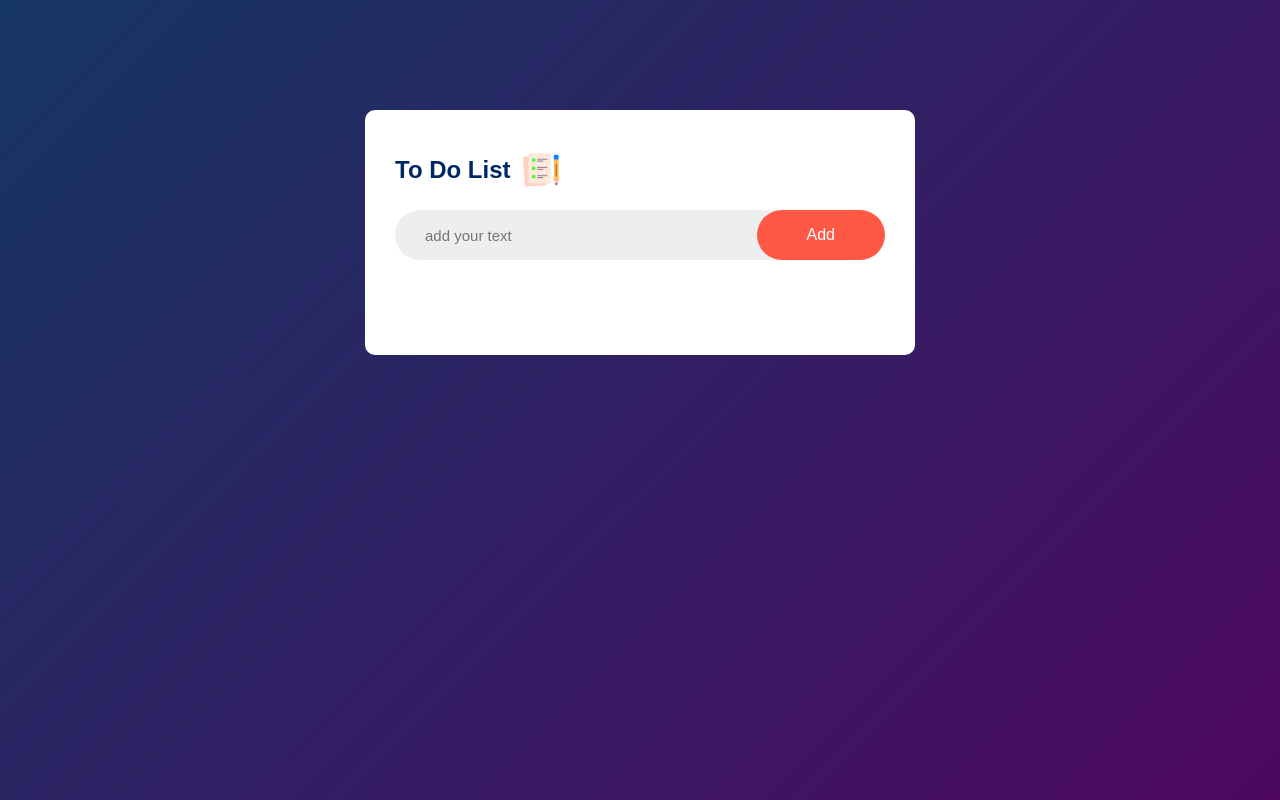
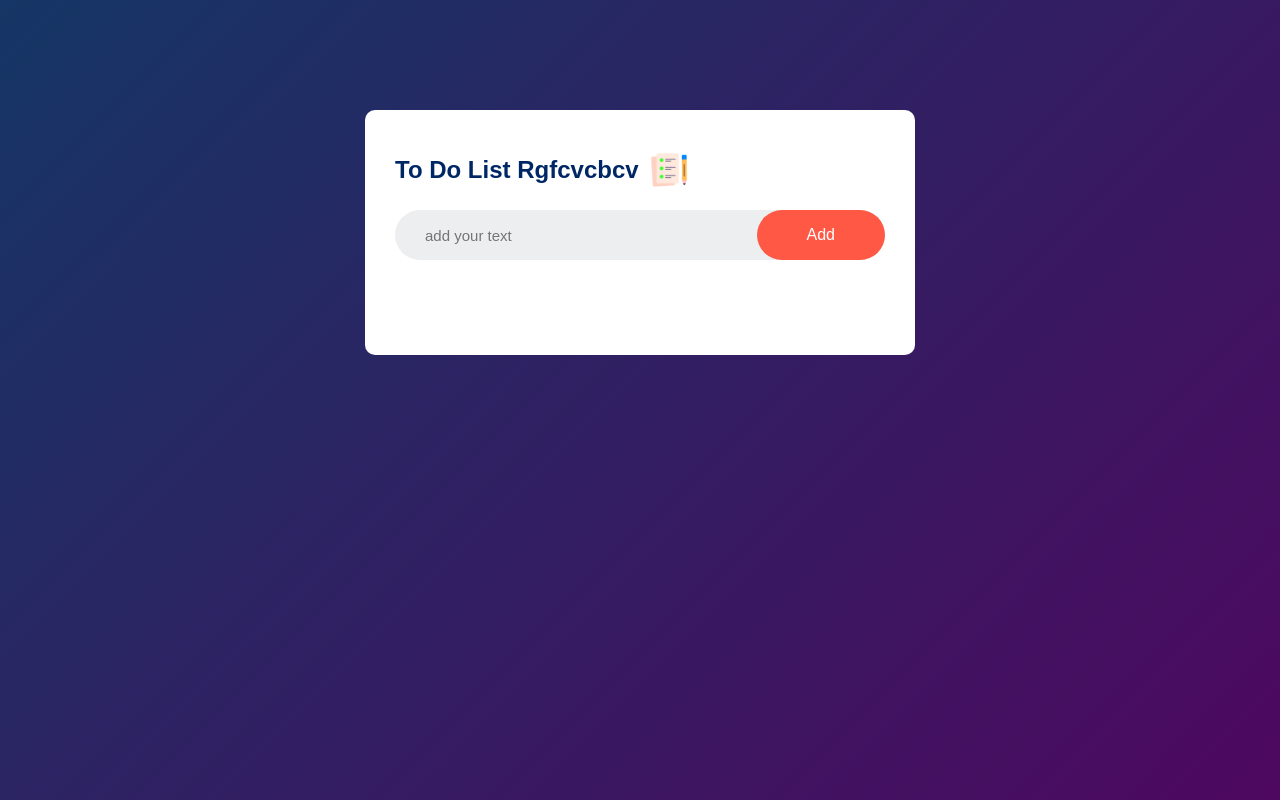
Before and after one commit to Skaggy/ToDoList, a plain HTML site: page index.html in a window 1280 px wide. Drawn offline with Linux system fonts and the light colour scheme.

Commit message:
Update index.html

```diff
--- a/index.html
+++ b/index.html
@@ -11,7 +11,7 @@
 <body>
     <div class="container">
         <div class="todo">
-            <h2>To Do List <img src="images/icon.png" alt=""></h2>
+            <h2>To Do List Rgfcvcbcv <img src="images/icon.png" alt=""></h2>
             <div class="row">
                 <input type="text" id="input-box" placeholder="add your text">
                 <button onclick="AddTask()">Add</button>
```
